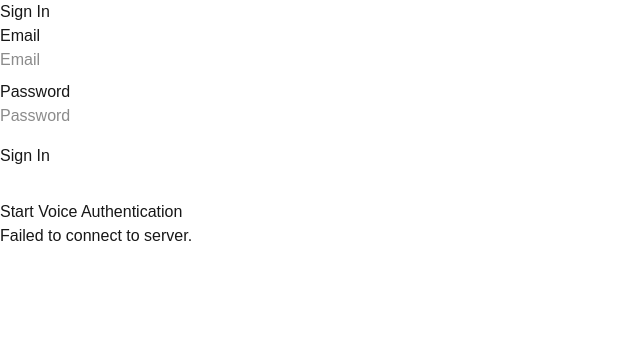
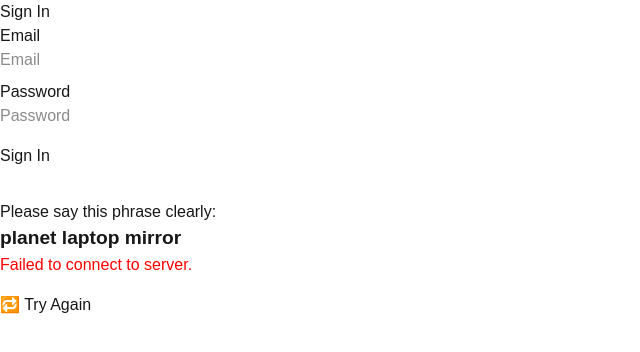
Before and after one commit to Aadil29/Voice-Auth-DF-System, a Next.js app in the folder authentication-system-with-df-detection/: page /sign-in in a window 1280 px wide. Both pictures are taken after a click on the button "Start Voice Authentication". Shown: the top 352 px of the page, without its empty margins (0-640 px from the left). Built offline with nearby package versions, Linux system fonts and the light colour scheme; no server answers.

Commit message:
random phrase and conditional sign in
fixed the issues with the sign in not being conditional on auth, as it wasn't being unlisted correctly. now vice needs to be correct with the phrases that is shown to allow sign in

```diff
--- a/authentication-system-with-df-detection/src/app/sign-in/VoiceAuth.tsx
+++ b/authentication-system-with-df-detection/src/app/sign-in/VoiceAuth.tsx
@@ -1,40 +1,72 @@
 "use client";
 import { useState } from "react";
 
-export default function VoiceAuth() {
+interface VoiceAuthProps {
+  passphrase: string;
+  onConfirm: (confirmed: boolean) => void;
+}
+
+export default function VoiceAuth({ passphrase, onConfirm }: VoiceAuthProps) {
   const [text, setText] = useState("");
   const [loading, setLoading] = useState(false);
+  const [status, setStatus] = useState<"idle" | "listening" | "confirmed" | "failed">("idle");
 
   const handleVoiceAuth = async () => {
     setLoading(true);
     setText("");
+    setStatus("listening");
 
     try {
-      const res = await fetch("http://localhost:8000/listen");
+      const res = await fetch(`http://localhost:8000/listen?passphrase=${encodeURIComponent(passphrase)}`);
       const data = await res.json();
 
       if (data.error) {
         setText(data.error);
+        setStatus("failed");
+        onConfirm(false);
       } else if (data.confirmed) {
         setText(`✅ Confirmed! You said: "${data.text}"`);
+        setStatus("confirmed");
+        onConfirm(true);
       } else {
-        setText(` Passphrase not recognized. You said: "${data.text}"`);
+        setText(`❌ Passphrase not recognised. You said: "${data.text}"`);
+        setStatus("failed");
+        onConfirm(false);
       }
     } catch (error) {
       setText("Failed to connect to server.");
+      setStatus("failed");
+      onConfirm(false);
     }
 
     setLoading(false);
   };
 
-
-
   return (
     <div style={{ marginTop: "2rem" }}>
-      <button onClick={handleVoiceAuth} disabled={loading}>
-        {loading ? "Listening..." : "Start Voice Authentication"}
-      </button>
-      {text && <p>{text}</p>}
+      <h3>Please say this phrase clearly:</h3>
+      <p style={{ fontWeight: "bold", fontSize: "1.2rem" }}>{passphrase}</p>
+
+      {status === "idle" && (
+        <button onClick={handleVoiceAuth} disabled={loading}>
+          Start Voice Authentication
+        </button>
+      )}
+
+      {status === "listening" && (
+        <button disabled>🔊 Listening... (10 seconds)</button>
+      )}
+
+      {status === "failed" && (
+        <>
+          <p style={{ color: "red" }}>{text}</p>
+          <button onClick={handleVoiceAuth} style={{ marginTop: "1rem" }}>
+            🔁 Try Again
+          </button>
+        </>
+      )}
+
+      {status === "confirmed" && <p style={{ color: "green" }}>{text}</p>}
     </div>
   );
 }
--- a/authentication-system-with-df-detection/src/app/sign-in/page.tsx
+++ b/authentication-system-with-df-detection/src/app/sign-in/page.tsx
@@ -1,19 +1,31 @@
 "use client";
-import { FormEvent, useState } from "react";
+import { FormEvent, useEffect, useState } from "react";
 import { useRouter } from "next/navigation";
 import { signInWithEmailAndPassword } from "firebase/auth";
 import { auth } from "@/firebase";
 import VoiceAuth from "@/app/sign-in/VoiceAuth";
-
+import { generatePassphrase } from "@/utils/example_phrases";
 
 export default function SignInPage() {
   const router = useRouter();
   const [email, setEmail] = useState("");
   const [password, setPassword] = useState("");
   const [error, setError] = useState("");
+  const [passphrase, setPassphrase] = useState("");
+  const [voiceConfirmed, setVoiceConfirmed] = useState(false);
+
+  useEffect(() => {
+    setPassphrase(generatePassphrase());
+  }, []);
 
   const handleSubmit = async (e: FormEvent) => {
     e.preventDefault();
+
+    if (!voiceConfirmed) {
+      setError("Voice authentication is required.");
+      return;
+    }
+
     try {
       await signInWithEmailAndPassword(auth, email, password);
       router.push("/dashboard");
@@ -55,12 +67,12 @@ export default function SignInPage() {
         <button type="submit" style={{ marginTop: "1rem" }}>
           Sign In
         </button>
+      </form>
 
-
-      </form>
-      <VoiceAuth />
-
-
+      <VoiceAuth
+        passphrase={passphrase}
+        onConfirm={(status: boolean) => setVoiceConfirmed(status)}
+      />
 
       {error && <p style={{ color: "red" }}>{error}</p>}
     </main>
--- /dev/null
+++ b/authentication-system-with-df-detection/src/utils/example_phrases.ts
@@ -0,0 +1,10 @@
+const sampleWords = [
+    "banana", "river", "laptop", "mirror", "coffee", "jungle",
+    "rocket", "yellow", "garden", "penguin", "bottle", "purple",
+    "guitar", "planet", "dragon", "kitten", "sunset", "forest"
+  ];
+
+  export function generatePassphrase(count: number = 3): string {
+    const shuffled = sampleWords.sort(() => 0.5 - Math.random());
+    return shuffled.slice(0, count).join(" ");
+  }
```
Also changed, not shown: authentication-system-with-df-detection/output.txt, 1 other file (tests, documents, lock files or other folders).
